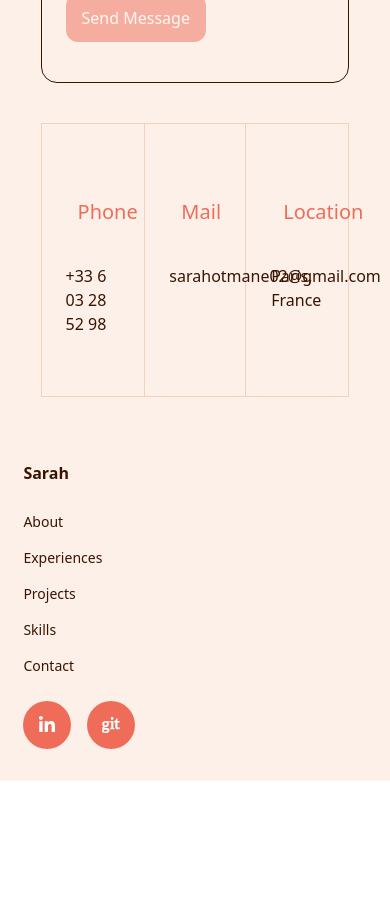
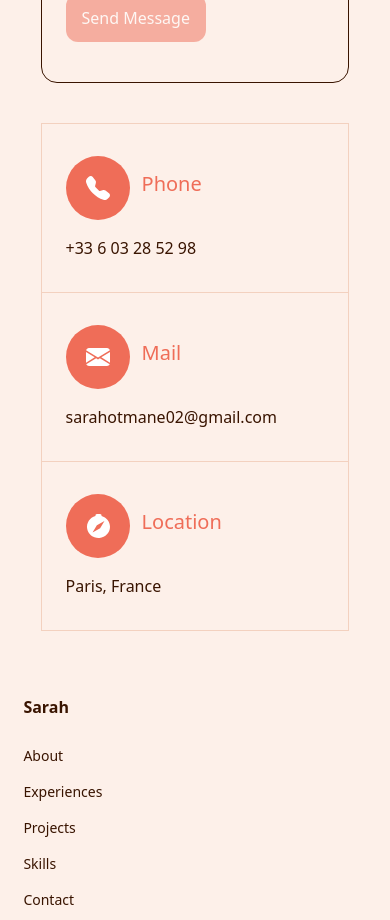
Before and after one commit to SarahOtmane/Portfolio, an Angular app: page / in a window 390 px wide. Shown: the part 10880-11800 px from the top of the page. Before the commit the page ends 11661 px from the top, so only its background shows below. Built offline with nearby package versions, Linux system fonts and the light colour scheme.

Commit message:
Ajuster la mise en page des articles de contact pour une meilleure réactivité et cohérence visuelle

```diff
--- a/src/app/components/section-contact/section-contact.html
+++ b/src/app/components/section-contact/section-contact.html
@@ -69,8 +69,8 @@
             </button>
         </form>
 
-        <div class="w-full md:w-[80%] flex flex-row mx-auto border border-[#F3D1BF] mt-10 justify-between">
-            <article class="w-[33%] py-15 px-6">
+        <div class="w-full md:w-[80%] flex flex-col md:flex-row mx-auto border border-[#F3D1BF] mt-10 justify-between">
+            <article class="w-full md:w-[33%] py-8 md:py-15 px-6">
                 <div class="flex space-x-3 items-center mb-4">
                     <svg width="64" height="64" viewBox="0 0 64 64" fill="none" xmlns="http://www.w3.org/2000/svg">
                         <circle cx="32" cy="32" r="32" fill="#EF6D58"/>
@@ -81,7 +81,7 @@
                 </div>
                 <p class="text-dark text-[16px]">+33 6 03 28 52 98</p>
             </article>
-            <article class="w-[33%] border-x border-x-[#F3D1BF] py-15 px-6">
+            <article class="w-full md:w-[33%] border-y border-y-[#F3D1BF] md:border-x md:border-x-[#F3D1BF] py-8 md:py-15 px-6">
                 <div class="flex space-x-3 items-center mb-4">
                     <svg width="64" height="64" viewBox="0 0 64 64" fill="none" xmlns="http://www.w3.org/2000/svg">
                         <circle cx="32" cy="32" r="32" fill="#EF6D58"/>
@@ -91,7 +91,7 @@
                 </div>
                 <p class="text-dark text-[16px]">sarahotmane02@gmail.com</p>
             </article>
-            <article class="w-[33%] py-15 px-6">
+            <article class="w-full md:w-[33%] py-8 md:py-15 px-6">
                 <div class="flex space-x-3 items-center mb-4">
                     <svg width="64" height="64" viewBox="0 0 64 64" fill="none" xmlns="http://www.w3.org/2000/svg">
                         <circle cx="32" cy="32" r="32" fill="#EF6D58"/>
```
